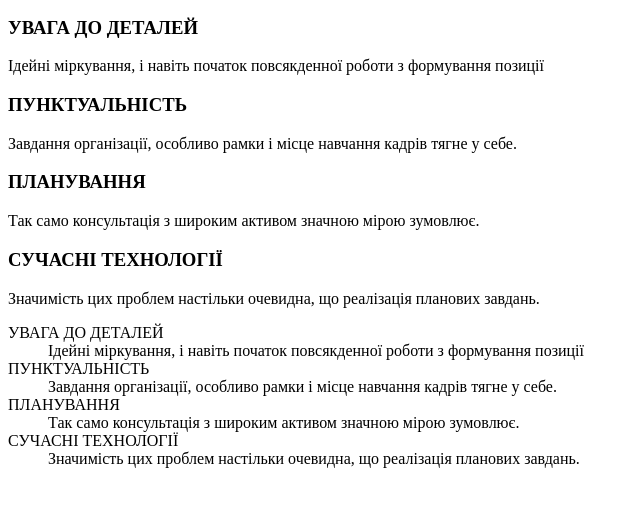
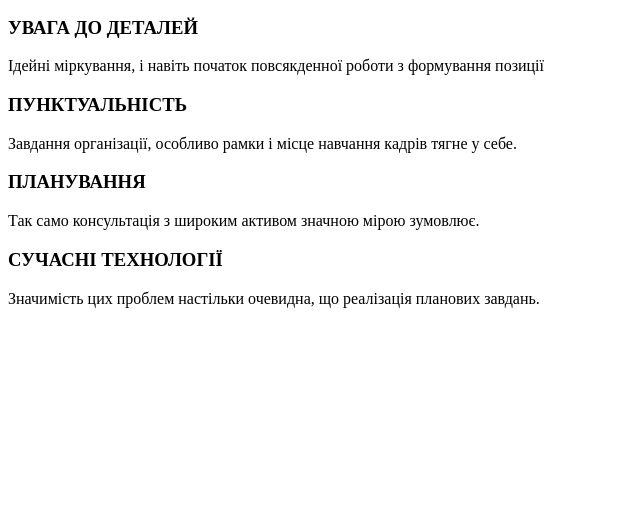
Before and after one commit to IrynaBuchma/goit-markup-hw-01, a plain HTML site: page index.html in a window 1280 px wide. Shown: the part 248-754 px from the top of the page, without its empty margins (0-640 px from the left). Drawn offline with Linux system fonts and the light colour scheme.

Commit message:
delete dl

```diff
--- a/index.html
+++ b/index.html
@@ -49,20 +49,6 @@
             <h3>СУЧАСНІ ТЕХНОЛОГІЇ</h3>
             <p>Значимість цих проблем настільки очевидна, що реалізація планових завдань.</p>
         </div>
-        <div>
-            <dl>
-                <span>
-                <dt> УВАГА ДО ДЕТАЛЕЙ </dt>
-                    <dd>Ідейні міркування, і навіть початок повсякденної роботи з формування позиції</dd>
-                <dt> ПУНКТУАЛЬНІСТЬ </dt>
-                    <dd>Завдання організації, особливо рамки і місце навчання кадрів тягне у себе.</dd>
-                <dt> ПЛАНУВАННЯ </dt>
-                    <dd>Так само консультація з широким активом значною мірою зумовлює.</dd>
-                <dt> СУЧАСНІ ТЕХНОЛОГІЇ </dt>
-                    <dd>Значимість цих проблем настільки очевидна, що реалізація планових завдань.</dd>
-                </span>
-            </dl>
-        </div>
     </main>
     <footer></footer>
 </body>
```
